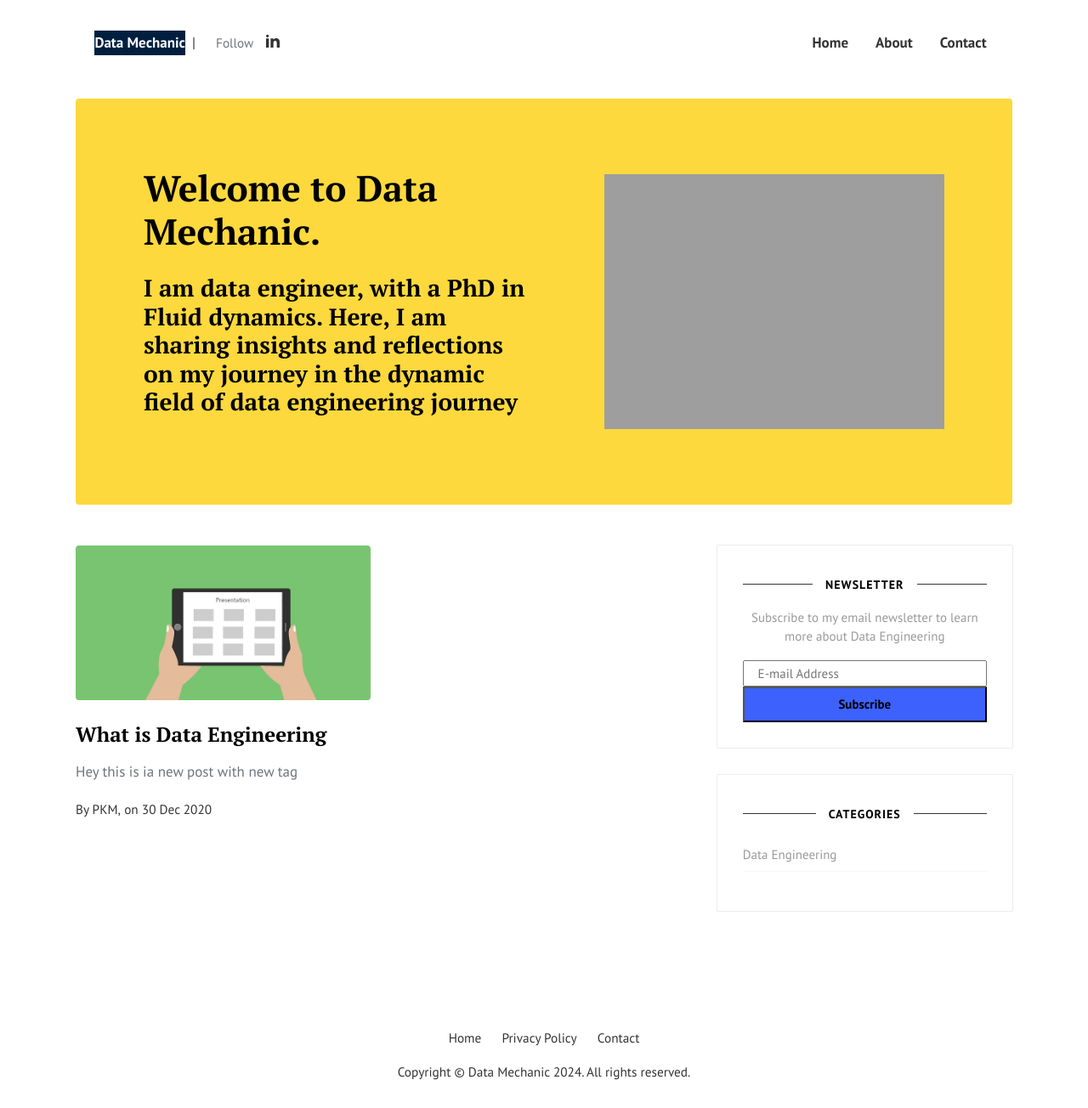
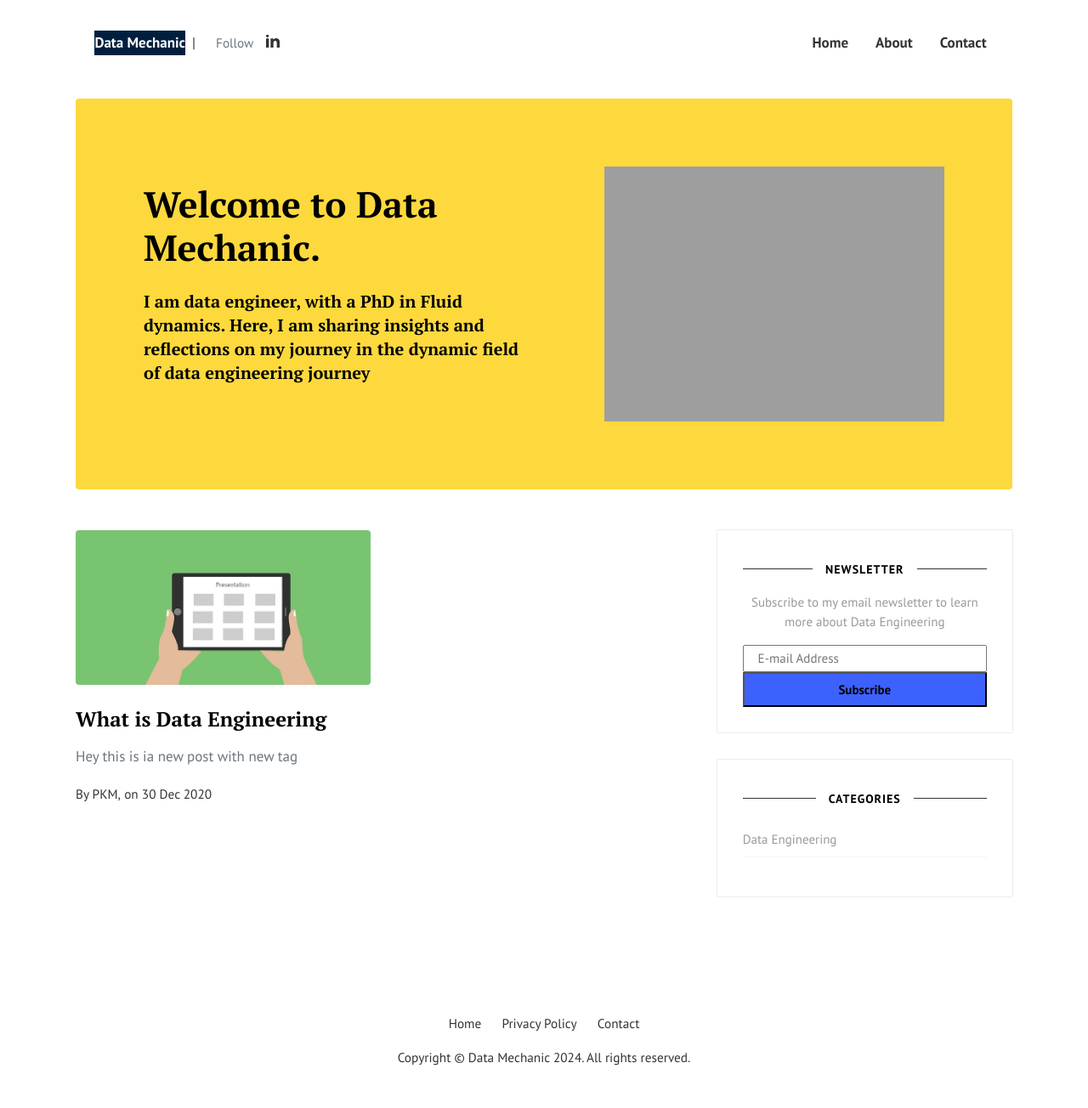
Before and after one commit to pradeap/dev-data-mechanic-website, a Jekyll site: the page built from index.html, in a window 1280 px wide and 1304 px high. Shown: the whole window at 85% size. Built offline with Jekyll 4.4.1, drawn with Linux system fonts in a browser that asks for light colours; the list of posts is cut into pages by our own code; comment, search, counter and statistics services are not loaded.

Commit message:
Update index.html

```diff
--- a/index.html
+++ b/index.html
@@ -11,7 +11,7 @@ background: '/img/bg-index.jpg'
   <div class="row align-items-center justify-content-between">
     <div class="col-md-6">
       <h1 class="font-weight-bold mb-4 serif-font">Welcome to Data Mechanic.</h1>
-      <h3 class="font-weight-bold mb-4 serif-font">I am data engineer, with a PhD in Fluid dynamics. Here, I am sharing insights and reflections on my journey in the dynamic field of data engineering journey </h3>
+      <h5 class="font-weight-bold mb-4 serif-font">I am data engineer, with a PhD in Fluid dynamics. Here, I am sharing insights and reflections on my journey in the dynamic field of data engineering journey </h5>
       <p class="lead mb-4"></p>
       <!-- <a href="{{site.baseurl}}/about" class="btn btn-dark text-white px-5 btn-lg">About me</a> -->
     </div>
```
